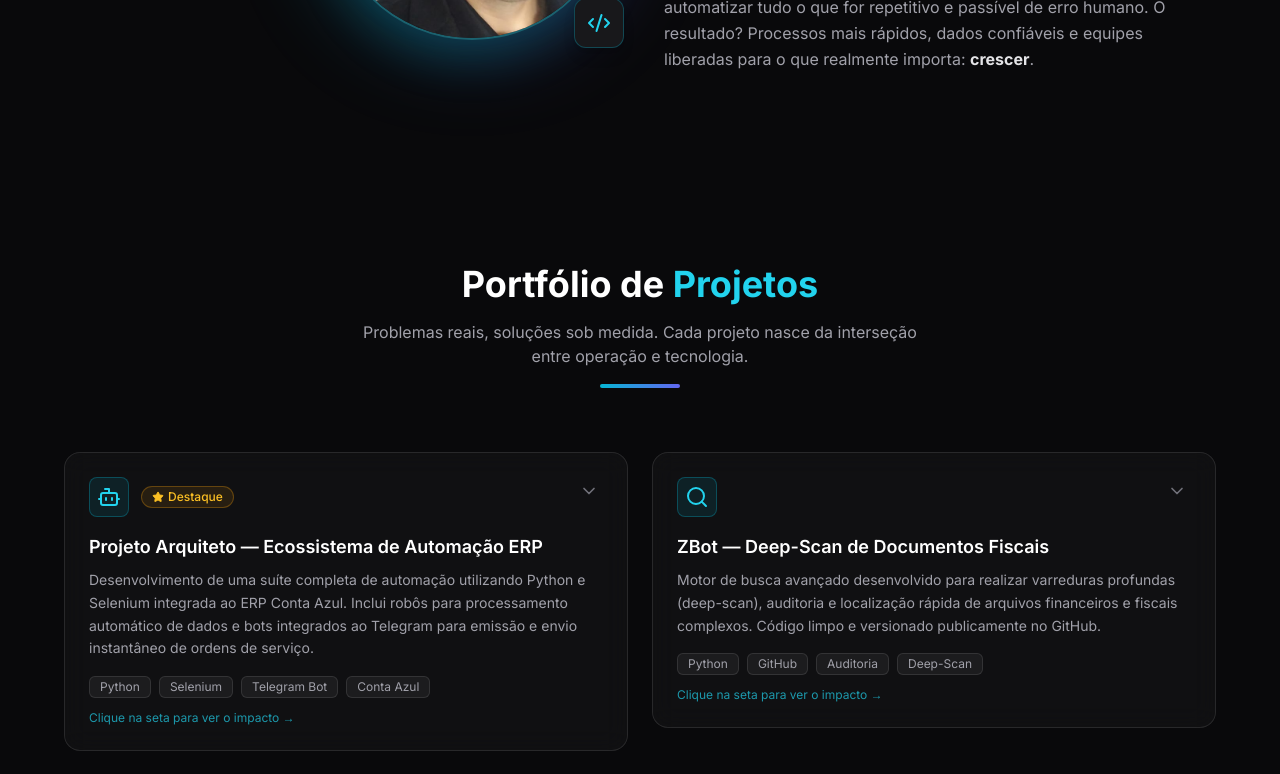
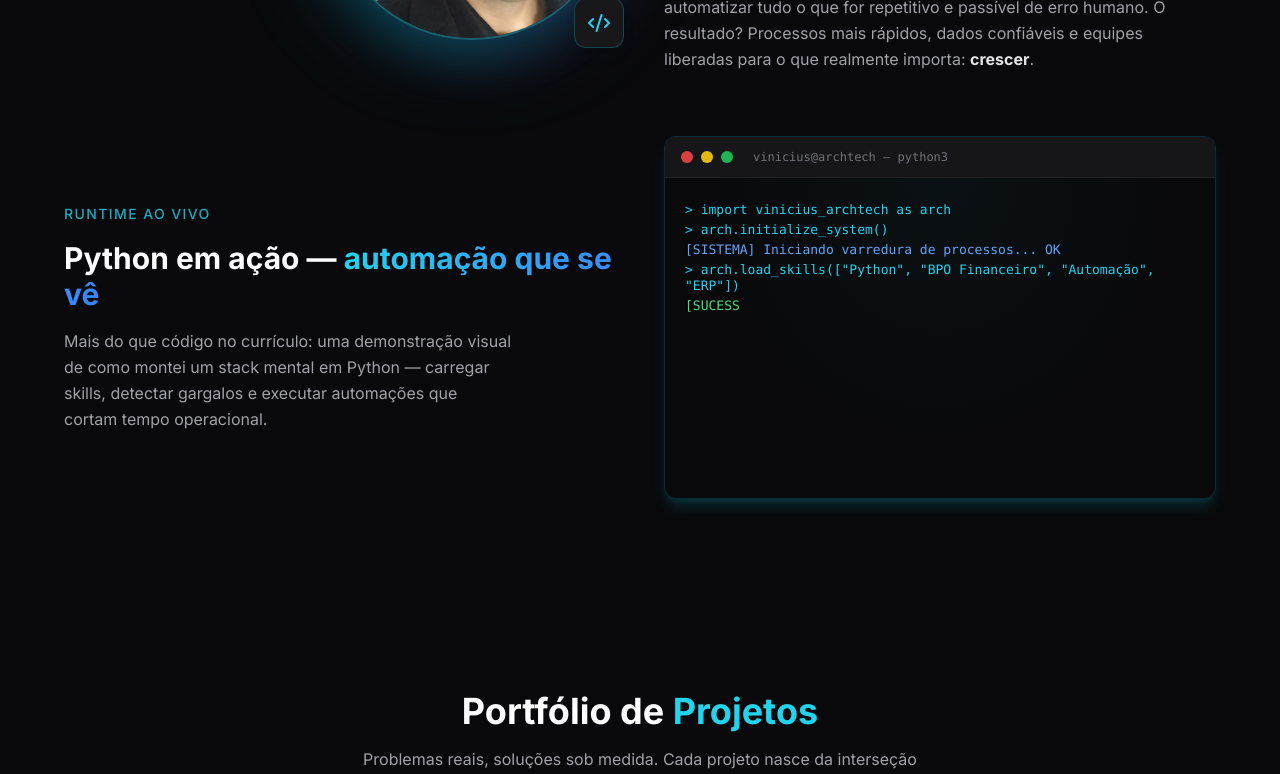
Before and after one commit to ZweiSpy/vinicius-archtech, a Next.js app: page / in a window 1280 px wide. Shown: the part 1300-2074 px from the top of the page. Built offline with nearby package versions, Linux system fonts and the light colour scheme.

Commit message:
Adição de interface para melhor conversão de software.

```diff
--- a/src/components/AboutSection.tsx
+++ b/src/components/AboutSection.tsx
@@ -3,6 +3,7 @@
 import Image from "next/image";
 import { Briefcase, Code2 } from "lucide-react";
 import { SectionWrapper } from "@/components/ui/SectionWrapper";
+import { PythonTerminal } from "@/components/PythonTerminal";
 
 export function AboutSection() {
   return (
@@ -15,8 +16,8 @@ export function AboutSection() {
           <div className="mx-auto h-1 w-20 rounded-full bg-gradient-to-r from-cyan-500 to-indigo-500" />
         </div>
 
-        <div className="grid items-center gap-12 lg:grid-cols-2">
-          {/* Avatar */}
+        {/* Profile + narrative */}
+        <div className="mb-14 grid items-center gap-12 lg:mb-16 lg:grid-cols-2">
           <div className="flex justify-center lg:justify-end">
             <div className="relative">
               <div className="absolute -inset-4 rounded-full bg-gradient-to-r from-cyan-500/30 via-blue-500/20 to-indigo-500/30 blur-2xl" />
@@ -39,7 +40,6 @@ export function AboutSection() {
             </div>
           </div>
 
-          {/* Text */}
           <div className="space-y-5 text-zinc-400 leading-relaxed">
             <p>
               Minha trajetória profissional é híbrida e estratégica: formado em{" "}
@@ -65,6 +65,30 @@ export function AboutSection() {
             </p>
           </div>
         </div>
+
+        {/* Narrative summary + Interactive Terminal */}
+        <div className="grid items-center gap-10 lg:grid-cols-2 lg:gap-12">
+          <div className="order-2 space-y-4 lg:order-1">
+            <p className="text-sm font-medium uppercase tracking-widest text-cyan-400/80">
+              Runtime ao vivo
+            </p>
+            <h3 className="text-2xl font-bold text-white sm:text-3xl">
+              Python em ação —{" "}
+              <span className="bg-gradient-to-r from-cyan-400 to-blue-500 bg-clip-text text-transparent">
+                automação que se vê
+              </span>
+            </h3>
+            <p className="max-w-md leading-relaxed text-zinc-400">
+              Mais do que código no currículo: uma demonstração visual de como
+              montei um stack mental em Python — carregar skills, detectar
+              gargalos e executar automações que cortam tempo operacional.
+            </p>
+          </div>
+
+          <div className="order-1 flex justify-center lg:order-2 lg:justify-end">
+            <PythonTerminal />
+          </div>
+        </div>
       </div>
     </SectionWrapper>
   );
--- /dev/null
+++ b/src/components/PythonTerminal.tsx
@@ -0,0 +1,212 @@
+"use client";
+
+import { useCallback, useEffect, useRef, useState } from "react";
+import { useInView } from "framer-motion";
+
+type LineKind = "command" | "sistema" | "sucesso" | "atencao" | "robo";
+
+interface ScriptLine {
+  kind: LineKind;
+  text: string;
+  pauseBefore?: number;
+}
+
+const SCRIPT: ScriptLine[] = [
+  { kind: "command", text: "import vinicius_archtech as arch", pauseBefore: 400 },
+  { kind: "command", text: "arch.initialize_system()", pauseBefore: 350 },
+  {
+    kind: "sistema",
+    text: "[SISTEMA] Iniciando varredura de processos... OK",
+    pauseBefore: 500,
+  },
+  {
+    kind: "command",
+    text: 'arch.load_skills(["Python", "BPO Financeiro", "Automação", "ERP"])',
+    pauseBefore: 400,
+  },
+  {
+    kind: "sucesso",
+    text: "[SUCESSO] Habilidades carregadas com sucesso.",
+    pauseBefore: 450,
+  },
+  {
+    kind: "command",
+    text: 'arch.execute_automation(target="Gargalos Operacionais")',
+    pauseBefore: 400,
+  },
+  {
+    kind: "atencao",
+    text: "[ATENÇÃO] Rotinas manuais detectadas.",
+    pauseBefore: 500,
+  },
+  { kind: "robo", text: "[ROBÔ] Refatorando tarefas...", pauseBefore: 600 },
+  {
+    kind: "sucesso",
+    text: "[SUCESSO] Tempo de operação reduzido em 85%.",
+    pauseBefore: 550,
+  },
+];
+
+const TYPING_SPEED_MS = 22;
+const LOOP_RESTART_MS = 4200;
+
+function lineClass(kind: LineKind): string {
+  switch (kind) {
+    case "command":
+      return "text-cyan-400";
+    case "sistema":
+      return "text-blue-400";
+    case "sucesso":
+      return "text-green-400";
+    case "atencao":
+      return "text-amber-400";
+    case "robo":
+      return "text-indigo-300";
+  }
+}
+
+function formatDisplay(kind: LineKind, text: string): string {
+  if (kind === "command") return `> ${text}`;
+  return text;
+}
+
+interface RenderedLine {
+  kind: LineKind;
+  text: string;
+}
+
+export function PythonTerminal() {
+  const containerRef = useRef<HTMLDivElement>(null);
+  const isInView = useInView(containerRef, { once: true, margin: "-40px" });
+  const timersRef = useRef<ReturnType<typeof setTimeout>[]>([]);
+
+  const [lines, setLines] = useState<RenderedLine[]>([]);
+  const [activeText, setActiveText] = useState("");
+  const [activeKind, setActiveKind] = useState<LineKind>("command");
+  const [isTyping, setIsTyping] = useState(false);
+  const [done, setDone] = useState(false);
+  const [showCursor, setShowCursor] = useState(true);
+  const [started, setStarted] = useState(false);
+
+  const clearTimers = useCallback(() => {
+    timersRef.current.forEach(clearTimeout);
+    timersRef.current = [];
+  }, []);
+
+  const schedule = useCallback((fn: () => void, ms: number) => {
+    const id = setTimeout(fn, ms);
+    timersRef.current.push(id);
+    return id;
+  }, []);
+
+  const runScript = useCallback(() => {
+    clearTimers();
+    setLines([]);
+    setActiveText("");
+    setDone(false);
+    setIsTyping(true);
+
+    let cumulativeDelay = 0;
+
+    SCRIPT.forEach((line, index) => {
+      const full = formatDisplay(line.kind, line.text);
+      cumulativeDelay += line.pauseBefore ?? 300;
+      const startAt = cumulativeDelay;
+
+      schedule(() => {
+        setActiveKind(line.kind);
+        setActiveText("");
+
+        for (let i = 1; i <= full.length; i++) {
+          const charDelay = i * TYPING_SPEED_MS;
+          schedule(() => {
+            setActiveText(full.slice(0, i));
+          }, charDelay);
+        }
+
+        const finishAt = full.length * TYPING_SPEED_MS + 40;
+        schedule(() => {
+          setLines((prev) => [...prev, { kind: line.kind, text: full }]);
+          setActiveText("");
+
+          if (index === SCRIPT.length - 1) {
+            setIsTyping(false);
+            setDone(true);
+            schedule(() => runScript(), LOOP_RESTART_MS);
+          }
+        }, finishAt);
+      }, startAt);
+
+      cumulativeDelay += full.length * TYPING_SPEED_MS + 40;
+    });
+  }, [clearTimers, schedule]);
+
+  useEffect(() => {
+    if (isInView && !started) {
+      setStarted(true);
+      runScript();
+    }
+  }, [isInView, started, runScript]);
+
+  useEffect(() => {
+    const id = setInterval(() => setShowCursor((v) => !v), 530);
+    return () => clearInterval(id);
+  }, []);
+
+  useEffect(() => () => clearTimers(), [clearTimers]);
+
+  const cursor = (
+    <span
+      aria-hidden
+      className={`ml-0.5 inline-block h-[1.05em] w-[0.55em] translate-y-[2px] bg-cyan-400 align-middle transition-opacity duration-100 ${
+        showCursor ? "opacity-100" : "opacity-0"
+      }`}
+    />
+  );
+
+  return (
+    <div
+      ref={containerRef}
+      className="w-full max-w-xl overflow-hidden rounded-xl border border-cyan-500/20 bg-zinc-950 shadow-lg shadow-cyan-500/20"
+      role="img"
+      aria-label="Terminal Python animado demonstrando habilidades em automação"
+    >
+      {/* Title bar — macOS style */}
+      <div className="flex items-center gap-2 border-b border-white/5 bg-zinc-900/90 px-4 py-3">
+        <span className="h-3 w-3 shrink-0 rounded-full bg-red-500/90" />
+        <span className="h-3 w-3 shrink-0 rounded-full bg-yellow-400/90" />
+        <span className="h-3 w-3 shrink-0 rounded-full bg-green-500/90" />
+        <span className="ml-3 truncate font-mono text-xs text-zinc-500">
+          vinicius@archtech — python3
+        </span>
+      </div>
+
+      {/* Body */}
+      <div className="relative min-h-[260px] px-4 py-5 sm:min-h-[320px] sm:px-5 sm:py-6">
+        <div className="pointer-events-none absolute inset-0 bg-[radial-gradient(ellipse_at_top,rgba(34,211,238,0.04),transparent_60%)]" />
+
+        <pre className="relative z-10 overflow-x-auto whitespace-pre-wrap break-all font-mono text-[11px] leading-relaxed sm:break-normal sm:text-xs md:text-[13px]">
+          {lines.map((line, i) => (
+            <div key={`${i}-${line.text.slice(0, 16)}`} className={`${lineClass(line.kind)} mb-1`}>
+              {line.text}
+            </div>
+          ))}
+
+          {isTyping && activeText && (
+            <div className={`${lineClass(activeKind)} mb-1`}>
+              {activeText}
+              {cursor}
+            </div>
+          )}
+
+          {(done || (isTyping && !activeText) || !started) && (
+            <div className="text-cyan-400">
+              {"> "}
+              {cursor}
+            </div>
+          )}
+        </pre>
+      </div>
+    </div>
+  );
+}
```
